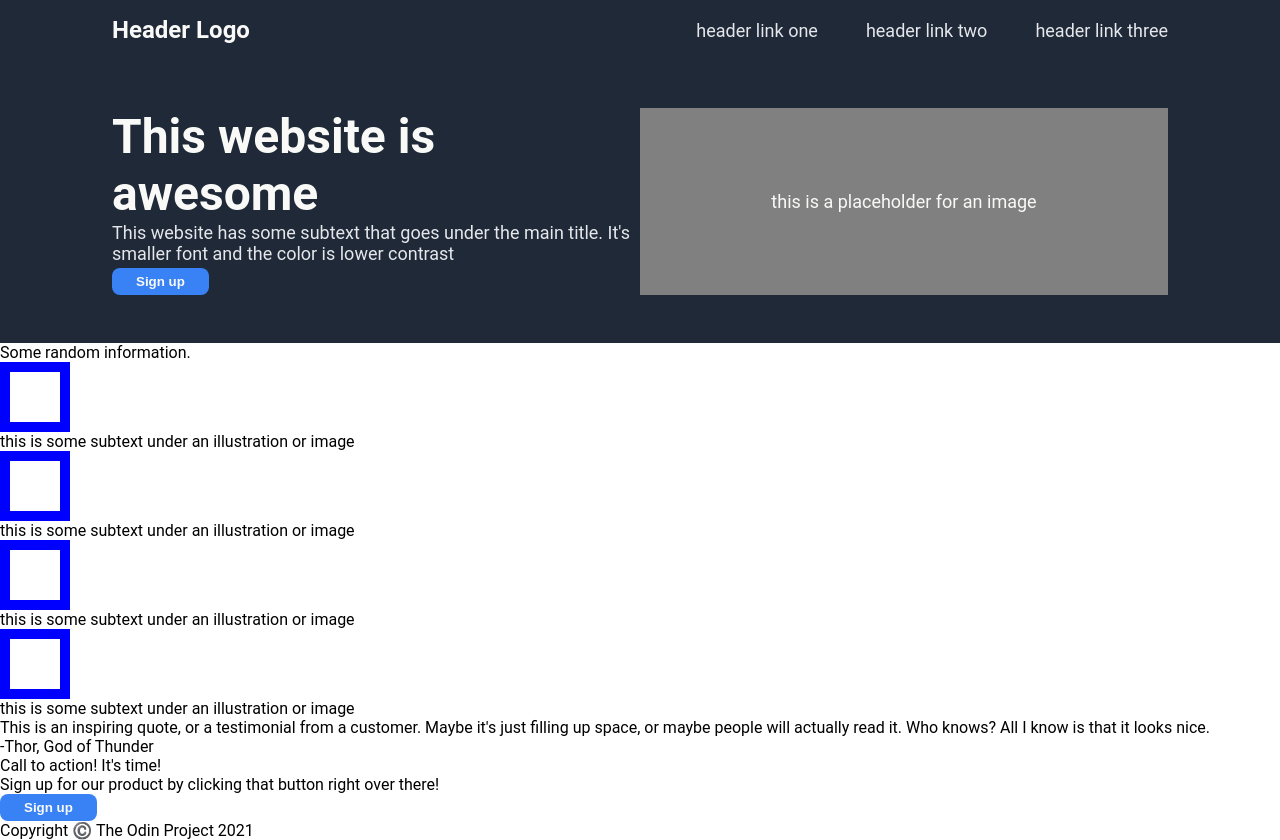
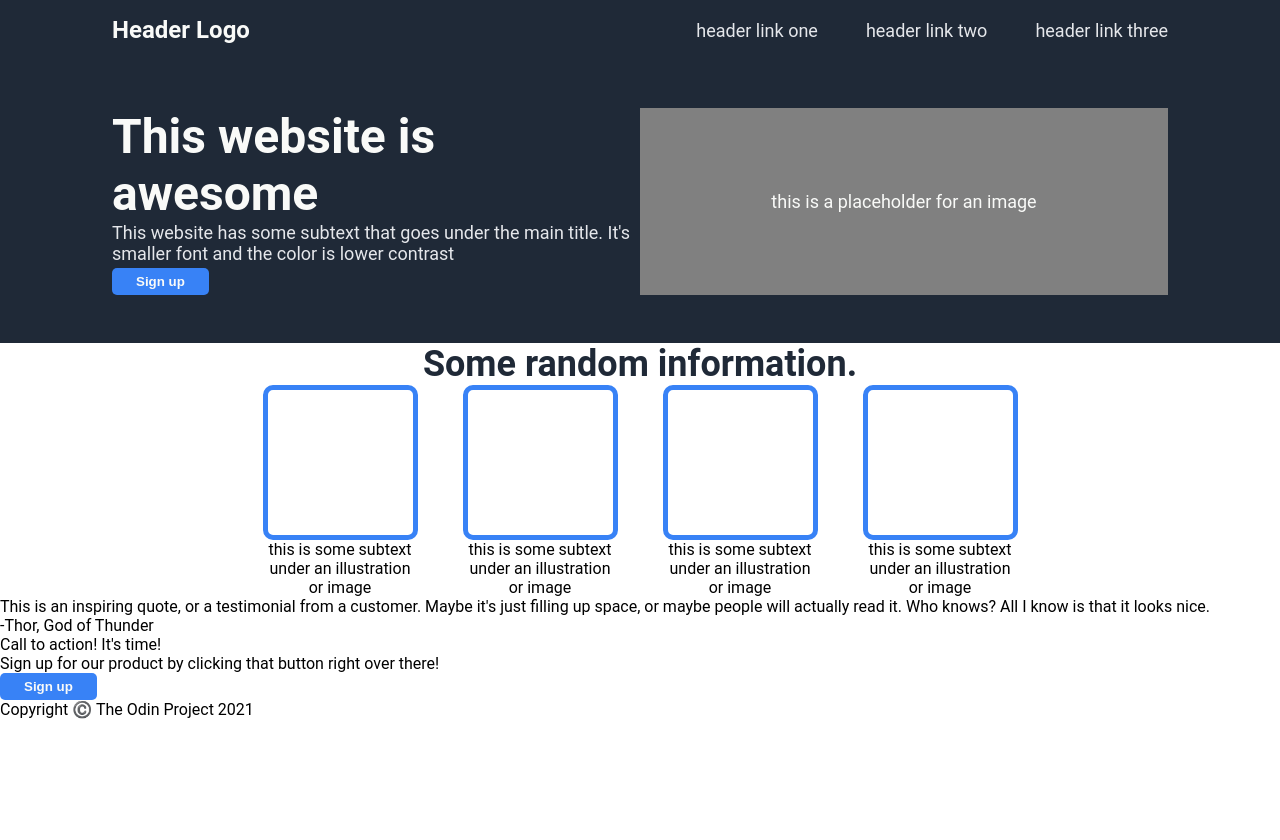
Before and after one commit to gasparjuico/odin-landing-page, a plain HTML site: page index.html in a window 1280 px wide. After the commit the page ends 800 px from the top, so only its background shows below. Drawn offline with Linux system fonts and the light colour scheme.

Commit message:
Add style to section two
Layout section two using flexbox. Add additional divs on section two html for formatting. No margins yet.

```diff
--- a/index.html
+++ b/index.html
@@ -7,9 +7,10 @@
     <link rel="stylesheet" href="style.css">
     <style>
         .info-img {
-            height: 50px;
-            width: 50px;
-            border: 10px solid blue;
+            height: 145px;
+            width: 145px;
+            border: 5px solid #3882F6;
+            border-radius: 10px;
         }
     </style>
 </head>
@@ -43,19 +44,19 @@
         <div class ="information-header">Some random information.</div>
 
         <div class="info-container">
-            <div>
+            <div class="info">
                 <div class="info-img"></div>
                 <div>this is some subtext under an illustration or image</div>
             </div>
-            <div>
+            <div class="info">
                 <div class="info-img"></div>
                 <div>this is some subtext under an illustration or image</div>
             </div>
-            <div>
+            <div class="info">
                 <div class="info-img"></div>
                 <div>this is some subtext under an illustration or image</div>
             </div>
-            <div>
+            <div class="info">
                 <div class="info-img"></div>
                 <div>this is some subtext under an illustration or image</div>
             </div>
--- a/style.css
+++ b/style.css
@@ -1,8 +1,8 @@
-/* *,
+*,
 *::before,
 *::after, {
     box-sizing: border-box
-} */
+}
 
 body {
     display: flex;
@@ -10,6 +10,8 @@ body {
     margin: 0;
     font-family: Roboto,'Helvetica Neue', sans-serif;
 }
+
+/* section one */
 
 .section-one {
     display: flex;
@@ -50,7 +52,7 @@ ul{
     color: #E5E7EB;
 }
 
-/* hero styles */
+/* hero */
 
 .hero{
     margin-top: 32px;
@@ -79,7 +81,7 @@ button {
     color: #F9FAF8;
     padding: 6px 24px;
     border: none;
-    border-radius: 8px;
+    border-radius: 5px;
     font-weight: bold;
 }
 
@@ -96,3 +98,35 @@ button {
     font-size: 18px;
     color: #F9FAF8;
 }
+
+/* section two */
+
+.section-two {
+    display: flex;
+    flex-direction: column;
+    justify-content: center;
+    align-items: center;
+}
+
+.information-header {
+    font-size: 36px;
+    font-weight: bolder;
+    color: #1F2937;
+}
+
+.info-container {
+    display: flex;
+    justify-content: center;
+    flex-wrap: wrap;
+    gap: 50px;
+}
+
+.info {
+    width: 150px;
+    display: flex;
+    flex-direction: column;
+    justify-content: center;
+    align-items: center;
+    /* could add another class to divs for text */
+    text-align: center;
+}
```
